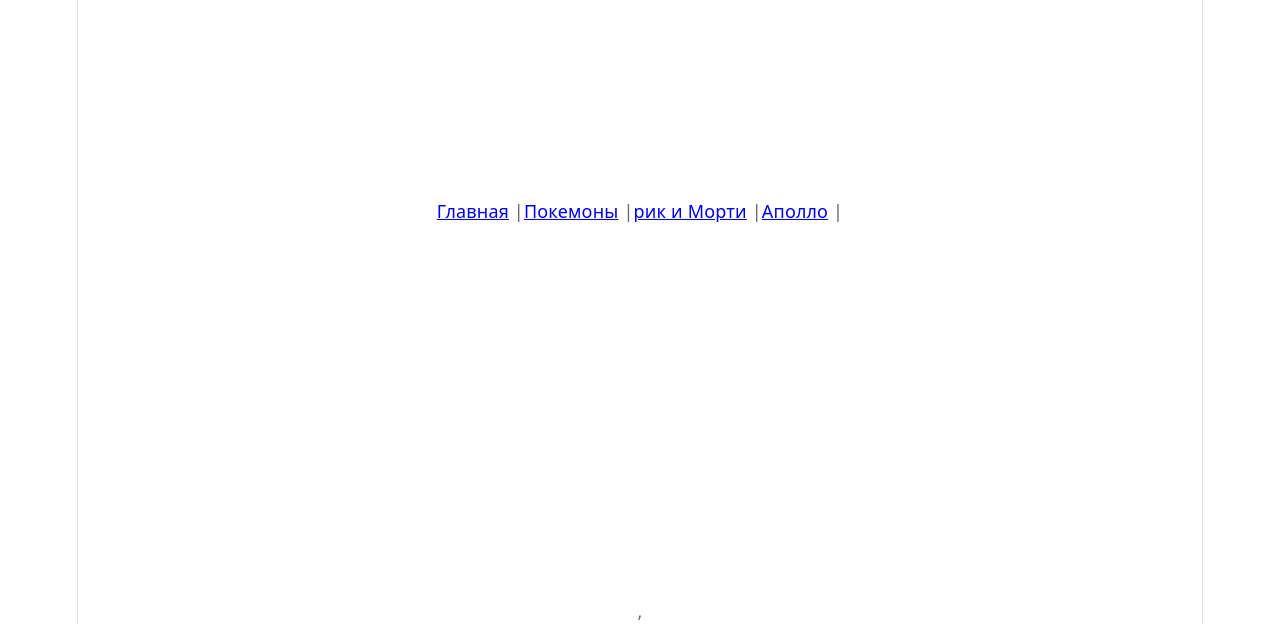
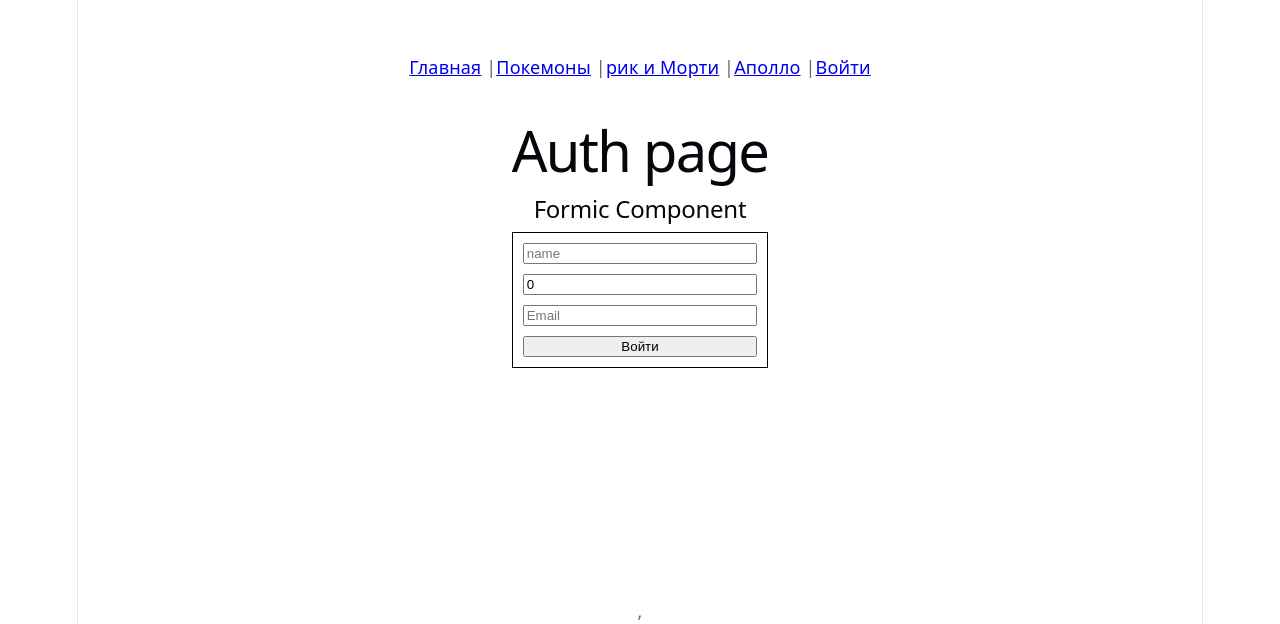
Before and after one commit to LoginovskyMax/JavaRush2, a React (Vite) app in the folder my-react-ts-app/: page /auth in a window 1280 px wide. Shown: the part 176-800 px from the top of the page. Built offline with nearby package versions, Linux system fonts and the light colour scheme.

Commit message:
add tokens

```diff
--- a/my-react-ts-app/src/App.tsx
+++ b/my-react-ts-app/src/App.tsx
@@ -9,6 +9,7 @@ import FormikForm from './components/FormicForm/FormikForm'
 import LogIn from './components/LogIn/LogIn'
 import { lazy } from 'react'
 import ApolloPage from './pages/ApolloPage/ApolloPage'
+import AuthPage from './pages/Auth/Auth'
 
 
 function App() {
@@ -23,6 +24,7 @@ function App() {
           </Route>
           <Route path='/rick' element={ <RickPage/>} />
           <Route path='/apollo' element={ <ApolloPage/>} />
+          <Route path='/auth' element={ <AuthPage/>} />
           <Route path='/character/:id' element={<CharacterPage/>} />
 
         </Routes>
--- a/my-react-ts-app/src/components/Characters/Characters.tsx
+++ b/my-react-ts-app/src/components/Characters/Characters.tsx
@@ -18,7 +18,7 @@ function Characters() {
         // if(!characters.length) {
         //     dispatch(fetchCharacters())
         // }
-        getData('https://rickandmortyapi.com/api/character', { page: 1 })
+        getData('character', { page: 1 })
     }, [])
 
     return (
--- a/my-react-ts-app/src/components/FormicForm/FormikForm.tsx
+++ b/my-react-ts-app/src/components/FormicForm/FormikForm.tsx
@@ -2,9 +2,12 @@ import { Formik, Form, Field, ErrorMessage } from 'formik';
 // Для Yup
 import * as Yup from 'yup';
 import './index.css'
+import { useAuth } from '../../hooks/useAuth';
 
 
 function FormikForm() {
+    const {login} = useAuth()
+
     const schema = Yup.object().shape({
         // Поле username: строка, минимум 3 символа, обязательно
        name: Yup.string()
@@ -16,13 +19,22 @@ function FormikForm() {
          .required('Email обязателен'),
 });
 
-    const sunmitFunc = (event:{name: string, age: number, email: string}) => {
-        console.log('submit');
-        console.log(event);
-        fetch('someApi', {
+    const submitFunc = async (event:{name: string, age: number, email: string}) => {
+        await fetch('someApi', {
             method: 'POST',
             body: JSON.stringify(event)
         })
+
+        const userData = {
+            user: {
+                id: '123',
+                name: event.name,
+                email: event.email
+            },
+            token: 'secretJWTToken'
+        }
+
+        login(userData.token, userData.user)
     }
 
     return(
@@ -58,7 +70,7 @@ function FormikForm() {
 
             //     return Object.values(errors).some((val:string) => val) ? errors : {}
             //  }}
-             onSubmit={sunmitFunc}
+             onSubmit={submitFunc}
              >
                 <Form className='form'>
                     <Field name='name' type='text' placeholder='name'/>
@@ -69,7 +81,7 @@ function FormikForm() {
                     <Field name='email' type='email' placeholder='Email' autocomplete="off"/>
                     <ErrorMessage name='email' component='div' />
 
-                    <button type='submit'>Подтвердить</button>
+                    <button type='submit'>Войти</button>
                 </Form>
              </Formik>
          </div>
--- a/my-react-ts-app/src/components/Header/Header.tsx
+++ b/my-react-ts-app/src/components/Header/Header.tsx
@@ -1,12 +1,16 @@
 import { Link } from "react-router-dom"
+import { useAuth } from "../../hooks/useAuth"
 
 function Header(){
+     const {logout, isAuthenticated} = useAuth()
     return (
         <div>
          <Link to="/">Главная</Link> |
          <Link to="/pokemon">Покемоны</Link> |
          <Link to="/rick">рик и Морти</Link> |
          <Link to="/apollo">Аполло</Link> |
+
+         {isAuthenticated ? <button onClick={logout}>Выйти</button> : <Link to="/auth">Войти</Link>}
         </div>
     )
 }
--- a/my-react-ts-app/src/hooks/useApi.ts
+++ b/my-react-ts-app/src/hooks/useApi.ts
@@ -1,5 +1,5 @@
-import axios from "axios"
 import { useState } from "react"
+import { apiClient } from "../utils/axios"
 
 function useApi<T>(){
     const [isLoading, setIsLoading] = useState(false)
@@ -11,7 +11,7 @@ function useApi<T>(){
         setError('')
 
          try{
-          const response = await axios.get<T>(url, { params })
+          const response = await apiClient.get<T>(url, { params })
 
           await new Promise((res) => {
             setTimeout(() => res(true), 2000)
@@ -21,6 +21,7 @@ function useApi<T>(){
 
 
       } catch(err){
+          console.log(err);
           const axiosErr = (err as {response: { data: string }}).response.data
 
           setError(axiosErr)
--- /dev/null
+++ b/my-react-ts-app/src/hooks/useAuth.ts
@@ -0,0 +1,36 @@
+import { useState } from "react";
+import { useAppSelector, useAppDispatch } from "../store/storeHooks";
+import { setUser } from "../store/slices/counterSlice";
+import { TOKEN, type IUser } from "../types";
+
+
+export const useAuth = () => {
+     const {user} = useAppSelector((state) => state.counter)
+     const dispatch = useAppDispatch()
+
+
+
+    const login = (token: string, userData: IUser) => {
+        localStorage.setItem(TOKEN, token)
+        dispatch(setUser(userData))
+    }
+
+    const logout = ( ) => {
+        localStorage.removeItem(TOKEN)
+        dispatch(setUser(null))
+    }
+
+    const getToken = () => {
+         return localStorage.getItem(TOKEN)
+    }
+
+    const [isAuthenticated] = useState(getToken())
+
+    return {
+        isAuthenticated,
+        login,
+        logout,
+        getToken
+    }
+
+}
--- /dev/null
+++ b/my-react-ts-app/src/pages/Auth/Auth.tsx
@@ -0,0 +1,12 @@
+import FormikForm from "../../components/FormicForm/FormikForm"
+
+function AuthPage() {
+    return (
+        <div >
+          <h1>Auth page</h1>
+          <FormikForm/>
+        </div>
+    )
+}
+
+export default AuthPage
--- a/my-react-ts-app/src/pages/Rick/RickPage.tsx
+++ b/my-react-ts-app/src/pages/Rick/RickPage.tsx
@@ -1,6 +1,17 @@
+import { useEffect } from "react"
 import Characters from "../../components/Characters/Characters"
+import { useAuth } from "../../hooks/useAuth"
+import { useNavigate } from "react-router-dom"
 
 function RickPage() {
+     const {isAuthenticated} = useAuth()
+      const navigate = useNavigate()
+
+     useEffect(() => {
+        if(!isAuthenticated){
+            navigate('/auth')
+        }
+     },[])
 
     return (
         <div >
--- a/my-react-ts-app/src/store/slices/counterSlice.ts
+++ b/my-react-ts-app/src/store/slices/counterSlice.ts
@@ -1,14 +1,17 @@
 import { createSlice } from '@reduxjs/toolkit';
 import type { PayloadAction } from '@reduxjs/toolkit';
+import type { IUser } from '../../types';
 
 interface ICounterState {
     count: number,
-    age: number
+    age: number,
+    user: IUser | null
 }
 
 const initialState:ICounterState = {
     count: 0,
-    age: 0
+    age: 0,
+    user: null
 }
 
 const counterSlice = createSlice({
@@ -23,10 +26,13 @@ const counterSlice = createSlice({
         },
         setAge: (state, action:PayloadAction<number>) => {
             state.age = action.payload
+        },
+        setUser: (state, action:PayloadAction<IUser | null>) => {
+            state.user = action.payload
         }
     }
 })
 
-export const {increment, decrement, setAge} = counterSlice.actions
+export const {increment, decrement, setAge, setUser} = counterSlice.actions
 
 export default counterSlice.reducer
--- a/my-react-ts-app/src/types/index.ts
+++ b/my-react-ts-app/src/types/index.ts
@@ -21,3 +21,11 @@ export interface ICharacterResponse {
 export interface IGQLCharacterResponse {
     characters: ICharacterResponse
 }
+
+export interface IUser {
+  id: string;
+  email: string;
+  name: string;
+}
+
+export const TOKEN = 'auth_token'
--- /dev/null
+++ b/my-react-ts-app/src/utils/axios.ts
@@ -0,0 +1,27 @@
+import axios from "axios";
+import { TOKEN } from "../types";
+
+const BASE_URL = 'https://rickandmortyapi.com/api/'
+
+export const apiClient = axios.create({
+    baseURL: BASE_URL,
+    timeout: 5000,
+    headers: {
+        'Content-Type': 'application/json'
+    }
+})
+
+apiClient.interceptors.request.use(
+    function (config) {
+        const token = localStorage.getItem(TOKEN)
+        if(token){
+           config.headers.Authorization = `Bearer ${token}`
+        }
+    // Do something before request is sent
+    return config;
+  },
+  function (error) {
+    // Do something with request error
+    return Promise.reject(error);
+  }
+)
```
